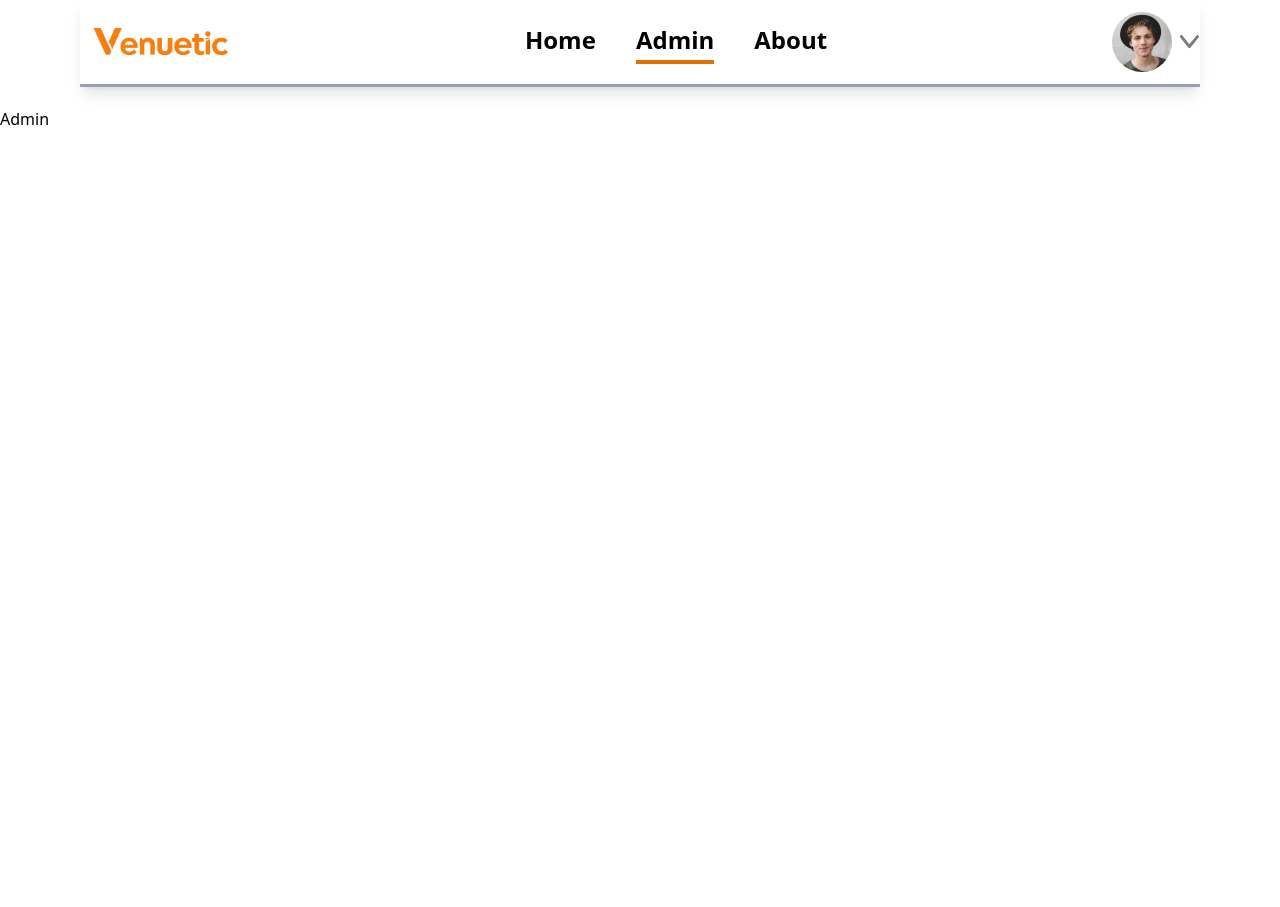
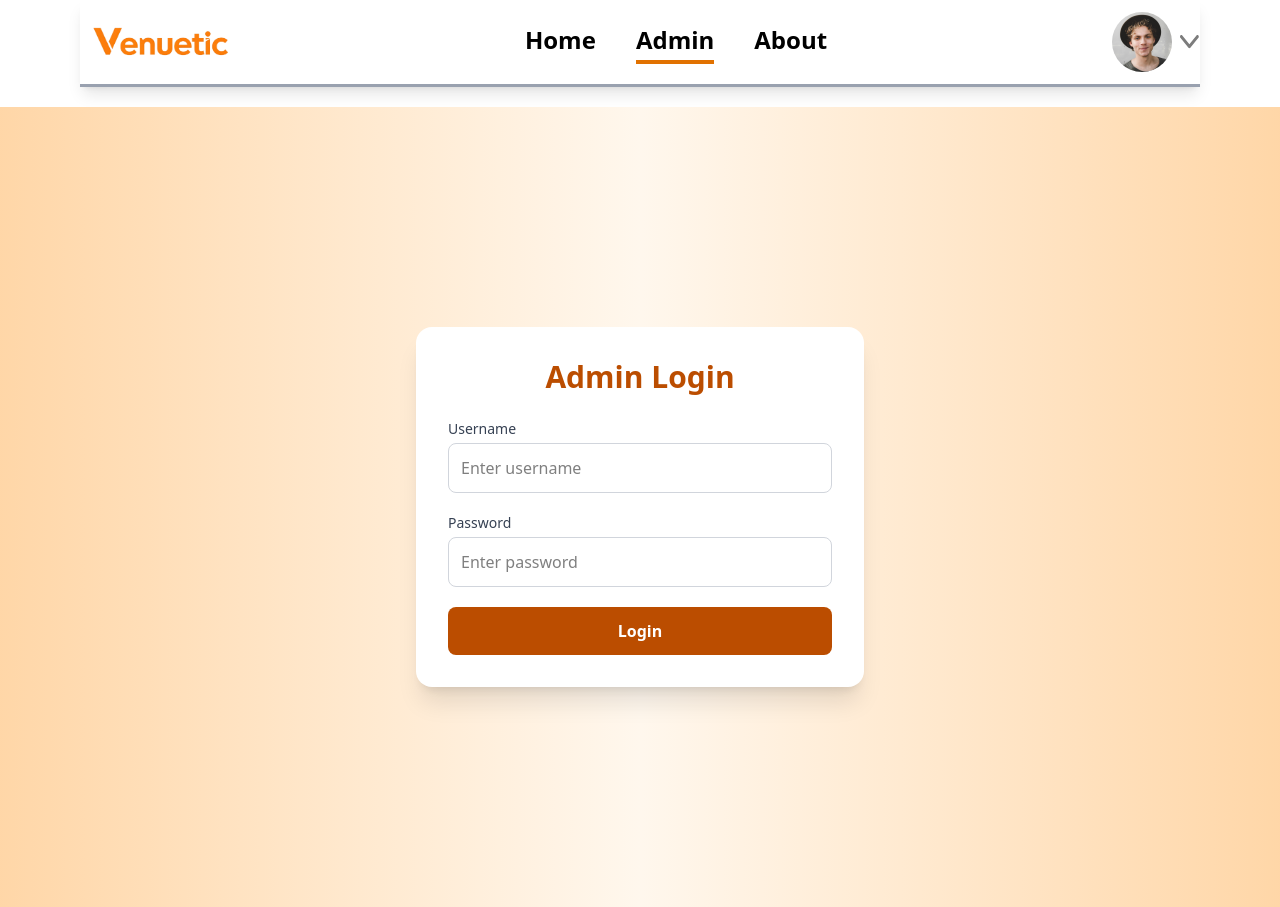
Before and after one commit to JagratiSharma16/BookingApp, a React (Vite) app in the folder BookHall/: page /admin in a window 1280 px wide. Before the commit the page ends 800 px from the top, so only its background shows below. Built offline with nearby package versions, Linux system fonts and the light colour scheme.

Commit message:
admin login page done

```diff
--- a/BookHall/package.json
+++ b/BookHall/package.json
@@ -26,6 +26,6 @@
     "eslint-plugin-react-hooks": "^5.0.0",
     "eslint-plugin-react-refresh": "^0.4.19",
     "globals": "^15.15.0",
-    "vite": "^6.2.0"
+    "vite": "^6.3.3"
   }
 }
--- a/BookHall/src/App.jsx
+++ b/BookHall/src/App.jsx
@@ -5,6 +5,7 @@ import Home from './pages/Home'
   import Admin from './pages/Admin'
   import Navbar from './components/Navbar'
   import About from './pages/About'
+  import AdminDashboard from './components/AdminDashboard'
 
   function App() {
 
@@ -17,6 +18,7 @@ function App() {
           <Route path="/" element={<Home />} />
           <Route path="/admin" element={<Admin />} />
           <Route path="/about" element={<About />} />
+          <Route path="/admin-dashboard" element={<AdminDashboard/>} />
         </Routes>
         </BrowserRouter>
       </>
--- /dev/null
+++ b/BookHall/src/components/AdminDashboard.jsx
@@ -0,0 +1,93 @@
+import React, { useState } from "react";
+import Button from "../components/Button";
+import Card from "../components/Card";
+import defaultHallImage from "../assets/assets_frontend/audi.png";
+
+const AdminDashboard = () => {
+  const [halls, setHalls] = useState([]);
+  const [form, setForm] = useState({ name: "", accommodation: "" });
+  const [editId, setEditId] = useState(null);
+
+  const handleChange = (e) => {
+    setForm({ ...form, [e.target.name]: e.target.value });
+  };
+
+  const handleSubmit = () => {
+    const hallData = {
+      ...form,
+      id: editId || Date.now(),
+      photoUrl: defaultHallImage
+    };
+
+    if (editId !== null) {
+      setHalls(halls.map(h => (h.id === editId ? hallData : h)));
+      setEditId(null);
+    } else {
+      setHalls([...halls, hallData]);
+    }
+
+    setForm({ name: "", accommodation: "" });
+  };
+
+  const handleEdit = (hall) => {
+    setForm({ name: hall.name, accommodation: hall.accommodation });
+    setEditId(hall.id);
+  };
+
+  const handleDelete = (id) => {
+    setHalls(halls.filter(h => h.id !== id));
+  };
+
+  return (
+    <div className="p-6 max-w-6xl mx-auto space-y-6">
+      <h1 className="text-3xl font-semibold mb-4">Admin Dashboard</h1>
+
+      {/* Add / Edit Form */}
+      <Card>
+        <h2 className="text-xl font-semibold mb-4">{editId ? "Edit Hall" : "Add New Hall"}</h2>
+        <div className="grid grid-cols-1 md:grid-cols-2 gap-4">
+          <input
+            type="text"
+            name="name"
+            placeholder="Hall Name"
+            value={form.name}
+            onChange={handleChange}
+            className="border p-2 rounded"
+          />
+          <input
+            type="number"
+            name="accommodation"
+            placeholder="Accommodation"
+            value={form.accommodation}
+            onChange={handleChange}
+            className="border p-2 rounded"
+          />
+        </div>
+        <Button onClick={handleSubmit} className="mt-4">
+          {editId ? "Update Hall" : "Add Hall"}
+        </Button>
+      </Card>
+
+      {/* Hall Cards */}
+      <div className="grid grid-cols-1 md:grid-cols-2 lg:grid-cols-3 gap-6">
+        {halls.map((hall) => (
+          <Card key={hall.id}>
+            <img
+              src={hall.photoUrl}
+              alt={hall.name}
+              className="w-full h-48 object-cover rounded-lg mb-3"
+            />
+            <h3 className="text-lg font-bold">{hall.name}</h3>
+            <p className="text-gray-600">Accommodation: {hall.accommodation}</p>
+            <div className="mt-3 flex gap-2">
+              <Button size="sm" onClick={() => handleEdit(hall)}>Update</Button>
+              <Button size="sm" variant="destructive" onClick={() => handleDelete(hall.id)}>Delete</Button>
+            </div>
+          </Card>
+        ))}
+      </div>
+    </div>
+  );
+};
+
+export default AdminDashboard;
--- /dev/null
+++ b/BookHall/src/components/Button.jsx
@@ -0,0 +1,34 @@
+import React from "react";
+
+const Button = ({ children, onClick, variant = "primary", size = "md", className = "", ...props }) => {
+  let variantStyles = "";
+  let sizeStyles = "";
+
+  // Variant styles
+  if (variant === "primary") {
+    variantStyles = "bg-blue-600 text-white hover:bg-blue-700";
+  } else if (variant === "secondary") {
+    variantStyles = "bg-gray-200 text-gray-800 hover:bg-gray-300";
+  } else if (variant === "destructive") {
+    variantStyles = "bg-red-600 text-white hover:bg-red-700";
+  }
+
+  // Size styles
+  if (size === "sm") {
+    sizeStyles = "text-sm py-1 px-3";
+  } else if (size === "md") {
+    sizeStyles = "text-base py-2 px-4";
+  } else if (size === "lg") {
+    sizeStyles = "text-lg py-3 px-6";
+  }
+
+  const baseStyles = `rounded font-medium focus:outline-none transition ${variantStyles} ${sizeStyles} ${className}`;
+
+  return (
+    <button onClick={onClick} className={baseStyles} {...props}>
+      {children}
+    </button>
+  );
+};
+
+export default Button;
--- /dev/null
+++ b/BookHall/src/components/Card.jsx
@@ -0,0 +1,11 @@
+import React from "react";
+
+const Card = ({ children, className = "" }) => {
+  return (
+    <div className={`bg-white rounded-2xl shadow-md p-4 ${className}`}>
+      {children}
+    </div>
+  );
+};
+
+export default Card;
--- a/BookHall/src/pages/Admin.jsx
+++ b/BookHall/src/pages/Admin.jsx
@@ -1,9 +1,69 @@
-import React from 'react'
+import React, { useState } from 'react';
+import { useNavigate } from 'react-router-dom';
 
 const Admin = () => {
+  const [username, setUsername] = useState('');
+  const [password, setPassword] = useState('');
+  const [error, setError] = useState('');
+  const navigate = useNavigate();
+
+  const handleLogin = (e) => {
+    e.preventDefault();
+
+    if (username === 'admin' && password === 'admin123') {
+      setError('');
+      navigate('/admin-dashboard');
+    } else {
+      setError('Invalid username or password');
+    }
+  };
+
   return (
-    <div>Admin</div>
-  )
-}
+    <div className="min-h-screen flex items-center justify-center bg-gradient-to-r from-orange-200 via-orange-50 to-orange-200   p-4">
+      <div className="w-full max-w-md bg-white rounded-2xl shadow-xl p-8">
+        <h2 className="text-3xl font-bold text-center text-amber-700 mb-6">Admin Login</h2>
 
-export default Admin
+        {error && (
+          <div className="bg-red-100 text-red-700 px-4 py-2 rounded-lg mb-4 text-center">
+            {error}
+          </div>
+        )}
+
+        <form onSubmit={handleLogin} className="space-y-5">
+          <div>
+            <label className="block text-sm font-medium text-gray-700 mb-1">Username</label>
+            <input
+              type="text"
+              value={username}
+              onChange={(e) => setUsername(e.target.value)}
+              className="w-full p-3 border border-gray-300 rounded-lg focus:outline-none focus:ring-2 focus:ring-amber-600"
+              placeholder="Enter username"
+              required
+            />
+          </div>
+
+          <div>
+            <label className="block text-sm font-medium text-gray-700 mb-1">Password</label>
+            <input
+              type="password"
+              value={password}
+              onChange={(e) => setPassword(e.target.value)}
+              className="w-full p-3 border border-gray-300 rounded-lg focus:outline-none focus:ring-2 focus:ring-amber-600"
+              placeholder="Enter password"
+              required
+            />
+          </div>
+
+          <button
+            type="submit"
+            className="w-full bg-amber-700 text-white font-semibold py-3 rounded-lg hover:bg-amber-600 transition"
+          >
+            Login
+          </button>
+        </form>
+      </div>
+    </div>
+  );
+};
+
+export default Admin;
```
Also changed, not shown: 1 other file (tests, documents, lock files or other folders). Lines whose indentation alone changed are shown as unchanged.
